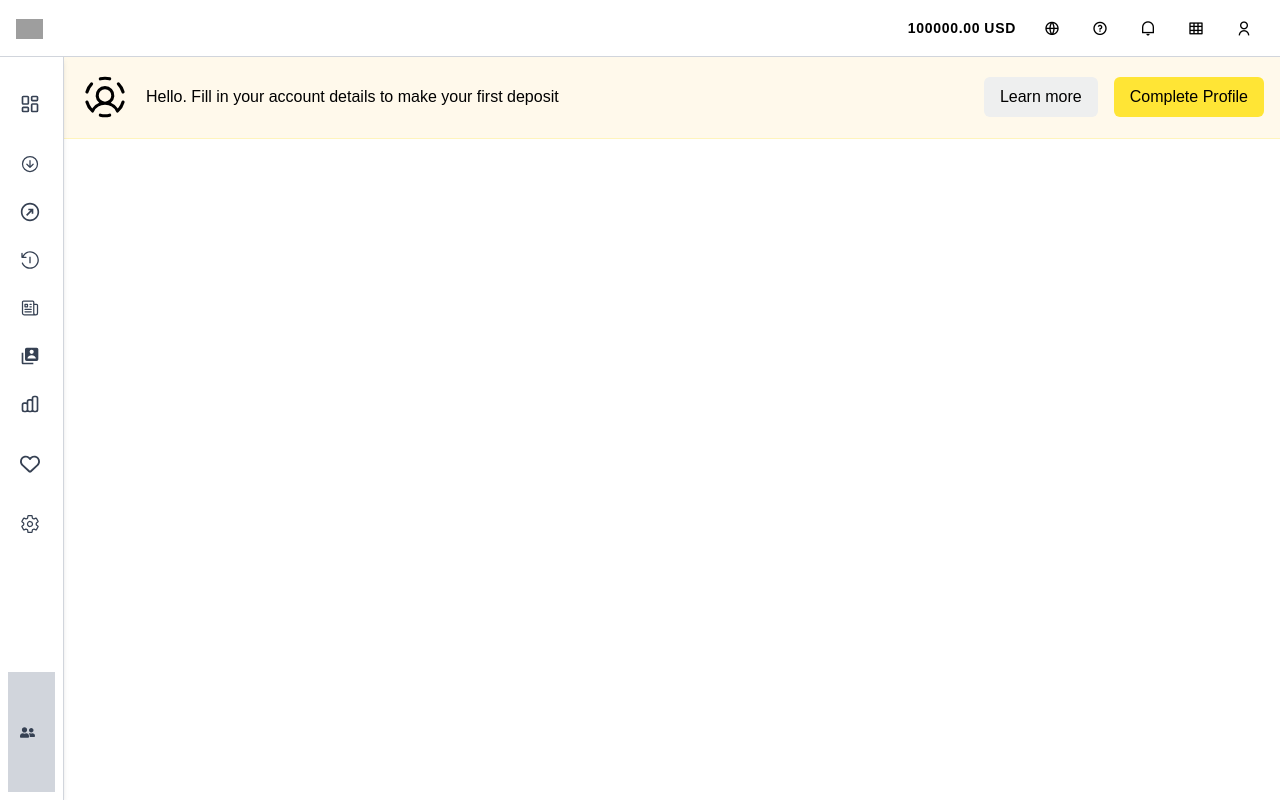
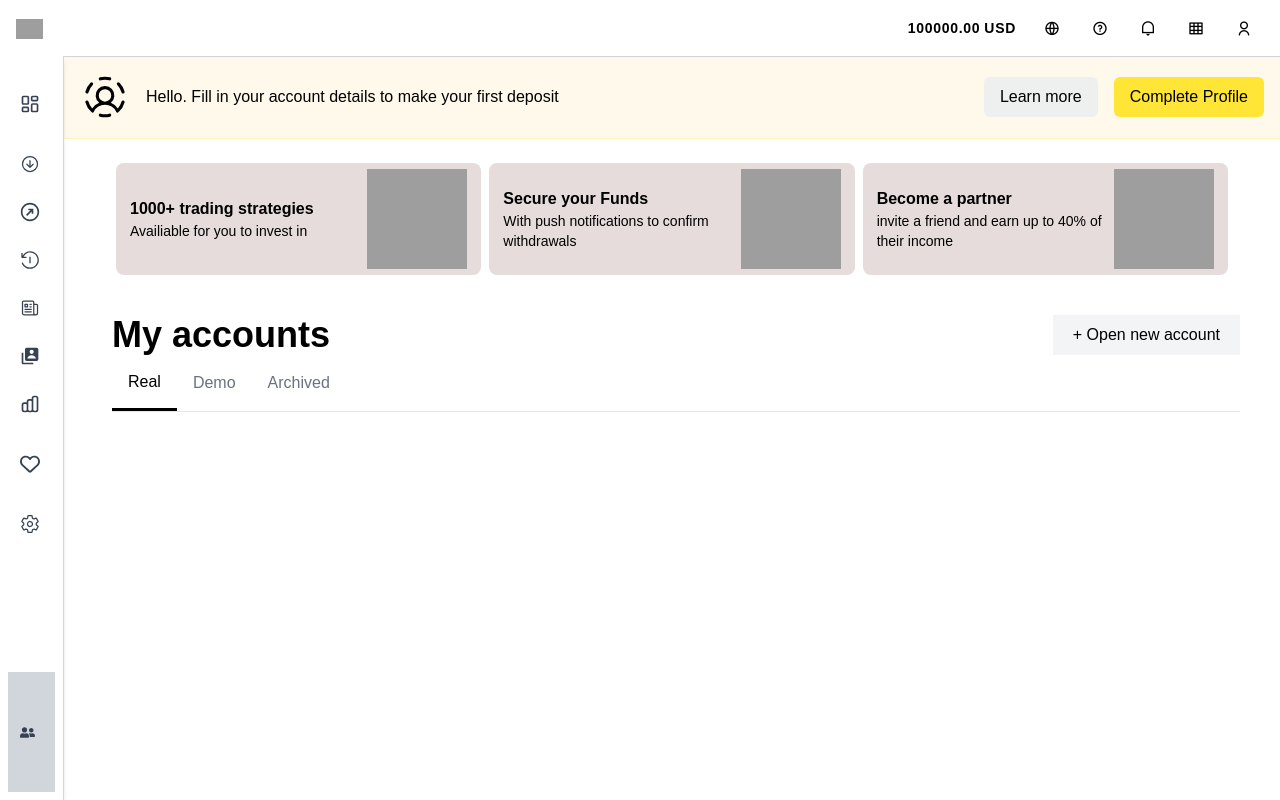
Before and after one commit to jenacodes/exness, a React (Vite) app: page /dashboard in a window 1280 px wide. Built offline with nearby package versions, Linux system fonts and the light colour scheme; grey boxes are pictures that could not be loaded; a web font is replaced by a local one.

Commit message:
feat: enhance Dashboard layout; add AccountTypeDropdown and DashboardBodyHeader components

```diff
--- a/src/components/crypto_page-components/AccountTypeDropdown.jsx
+++ b/src/components/crypto_page-components/AccountTypeDropdown.jsx
@@ -1,14 +1,21 @@
 /* eslint-disable react/prop-types */
 import { useState, useRef, useEffect } from "react";
+import { useLocation } from "react-router-dom";
 
-const AccountTypeDropdown = ({ onSelect }) => {
+const AccountTypeDropdown = ({
+  onSelect,
+  options = ["Standard", "Raw", "Zero", "Spread"],
+  defaultOption = "Standard",
+  className = "",
+}) => {
+  const { pathname } = useLocation();
+  const isDashboardPage = pathname === "/dashboard";
+
   const [isOpen, setIsOpen] = useState(false);
-  const [selectedOption, setSelectedOption] = useState("Standard");
+  const [selectedOption, setSelectedOption] = useState(defaultOption);
   const dropdownRef = useRef(null);
 
-  const options = ["Standard", "Raw", "Zero", "Spread"];
-
-  // Close dropdown when clicking outside
+  // Close the dropdown when clicking outside
   useEffect(() => {
     const handleClickOutside = (event) => {
       if (dropdownRef.current && !dropdownRef.current.contains(event.target)) {
@@ -29,11 +36,12 @@ const AccountTypeDropdown = ({ onSelect }) => {
   };
 
   return (
-    <div className=" lg:hidden relative" ref={dropdownRef}>
+    <div className={`relative ${className}`} ref={dropdownRef}>
       <button
         type="button"
-        className="w-full px-4 py-2.5 text-left bg-white border border-gray-300 rounded-md
-             hover:bg-gray-50 focus:outline-none focus:bg-gray-200 transition-all duration-150 flex justify-between"
+        className={`lg:hidden w-full px-4 py-2.5 text-left bg-white border border-gray-300 rounded-md hover:bg-gray-50 focus:outline-none focus:bg-gray-200 transition-all duration-150 flex justify-between ${
+          isDashboardPage && "lg:w-44 lg:block"
+        }`}
         onClick={() => setIsOpen(!isOpen)}
         aria-haspopup="listbox"
         aria-expanded={isOpen}
@@ -47,31 +55,26 @@ const AccountTypeDropdown = ({ onSelect }) => {
       </button>
 
       {isOpen && (
-        <div className="absolute z-10 w-full  bg-white rounded-md shadow-lg">
+        <div
+          className={`absolute z-10 w-full bg-white rounded-md shadow-lg ${
+            isDashboardPage && "lg:w-44"
+          }`}
+        >
           <ul
             tabIndex="-1"
             role="listbox"
-            className="py-1 overflow-auto text-base rounded-md
-                        ring-opacity-5 focus:outline-none"
+            className="py-1 overflow-auto text-base rounded-md ring-opacity-5 focus:outline-none"
           >
             {options.map((option) => (
               <li
                 key={option}
                 role="option"
-                className="cursor-pointer select-none relative px-4 py-2
-                           hover:bg-blue-50 transition-colors duration-150"
-                onClick={() => {
-                  handleOptionClick(option);
-                  setSelectedOption(option);
-                  setIsOpen(false);
-                }}
+                className="cursor-pointer select-none relative px-4 py-2 hover:bg-blue-50 transition-colors duration-150"
+                onClick={() => handleOptionClick(option)}
               >
                 <span
-                  className={`block truncate
-                  ${
-                    selectedOption === option
-                      ? "bg-gray-200 p-4"
-                      : "text-gray-900 p-4"
+                  className={`block truncate p-4 ${
+                    selectedOption === option ? "bg-gray-200" : "text-gray-900"
                   }`}
                 >
                   {option}
--- a/src/components/index.js
+++ b/src/components/index.js
@@ -40,6 +40,7 @@ import AboutUsImageTextSection from "./AboutUsImageTextSection";
 import Dashboard from "../pages/Dashboard";
 import DashboardHeader from "../dashboard/DashboardHeader";
 import DashboardSidebar from "../dashboard/DashboardSidebar";
+import DashboardBodyHeader from "../dashboard/DashboardBodyHeader";
 import DashboardBody from "../dashboard/DashboardBody";
 import Slider from "../dashboard/Slider";
 export {
@@ -85,6 +86,7 @@ export {
   Dashboard,
   DashboardHeader,
   DashboardSidebar,
+  DashboardBodyHeader,
   DashboardBody,
   Slider,
 };
--- a/src/dashboard/DashboardBody.jsx
+++ b/src/dashboard/DashboardBody.jsx
@@ -1,32 +1,47 @@
-import { PiUserCircleDashed } from "react-icons/pi";
-import { Slider } from "../components";
+import { useState } from "react";
+import { AccountTypeDropdown } from "../components";
 
 const DashboardBody = () => {
+  const [selectedAccountType, setSelectedAccountType] = useState("Real");
+
+  //   // Callback when the dropdown changes.
+  //   const handleSelect = (option) => {
+  //     setSelectedAccountType(option);
+  //   };
+
+  const desktopOptions = ["Real", "Demo", "Archived"];
   return (
-    <div className=" pt-18 lg:pt-14 h-full">
-      <div className="lg:pl-16 flex flex-col gap-6 ">
-        <div className="py-4 border-b border-b-yellow-color bg-dashboard-header-bg">
-          <div className="px-4 w-full max-w-7xl">
-            <div className="flex flex-col lg:flex-row items-stretch lg:items-center">
-              <div className="flex items-center gap-4 flex-[1_1_auto]">
-                <PiUserCircleDashed size={50} />
-                <span className="text-base leading-6 ">
-                  Hello. Fill in your account details to make your first deposit
-                </span>
-              </div>
-              <div className="flex gap-4 mt-6 lg:mt-0">
-                <button className="flex-1 lg:flex-none inline-flex items-center justify-center cursor-pointer bg-light-gray px-4 py-2 rounded-md text-black min-w-20 min-h-10">
-                  Learn more
+    <div className="px-4 mt-4 lg:mt-10 flex flex-col w-full lg:pl-28 lg:pr-10">
+      <div>
+        <div className="flex flex-col lg:flex-row lg:justify-between gap-4 items-start">
+          <h2 className="text-black text-4xl font-bold">My accounts</h2>
+          <div>
+            <button className="inline-flex justify-center items-center cursor-pointer bg-gray-100 min-w-20 min-h-10 py-1.5 px-5">
+              + Open new account
+            </button>
+          </div>
+        </div>
+        <div className="min-h-12">
+          <div className="block">
+            <div className="flex border-b border-b-gray-200">
+              {desktopOptions.map((option) => (
+                <button
+                  key={option}
+                  onClick={() => setSelectedAccountType(option)}
+                  tabIndex={1}
+                  className={`inline-flex min-h-14 px-4 items-center cursor-pointer transition-colors duration-150   ${
+                    selectedAccountType === option
+                      ? "border-b-3 border-black text-black"
+                      : "hover:border-b-black text-gray-500"
+                  }`}
+                >
+                  {option}
                 </button>
-
-                <button className="flex-1 inline-flex items-center justify-center cursor-pointer bg-primary px-4 py-2 rounded-md text-black">
-                  Complete Profile
-                </button>
-              </div>
+              ))}
             </div>
           </div>
         </div>
-        <Slider />
+        <AccountTypeDropdown options={["Newest", "Premium", "Enterprise"]} />
       </div>
     </div>
   );
--- /dev/null
+++ b/src/dashboard/DashboardBodyHeader.jsx
@@ -0,0 +1,35 @@
+import { PiUserCircleDashed } from "react-icons/pi";
+import { Slider } from "../components";
+
+const DashboardBodyHeader = () => {
+  return (
+    <div className=" pt-18 lg:pt-14 h-full">
+      <div className="lg:pl-16 flex flex-col gap-6 ">
+        <div className="py-4 border-b border-b-yellow-color bg-dashboard-header-bg">
+          <div className="px-4 w-full max-w-7xl">
+            <div className="flex flex-col lg:flex-row items-stretch lg:items-center">
+              <div className="flex items-center gap-4 flex-[1_1_auto]">
+                <PiUserCircleDashed size={50} />
+                <span className="text-base leading-6 ">
+                  Hello. Fill in your account details to make your first deposit
+                </span>
+              </div>
+              <div className="flex gap-4 mt-6 lg:mt-0">
+                <button className="flex-1 lg:flex-none inline-flex items-center justify-center cursor-pointer bg-light-gray px-4 py-2 rounded-md text-black min-w-20 min-h-10">
+                  Learn more
+                </button>
+
+                <button className="flex-1 inline-flex items-center justify-center cursor-pointer bg-primary px-4 py-2 rounded-md text-black">
+                  Complete Profile
+                </button>
+              </div>
+            </div>
+          </div>
+        </div>
+        <Slider />
+      </div>
+    </div>
+  );
+};
+
+export default DashboardBodyHeader;
--- a/src/dashboard/DashboardSidebar.jsx
+++ b/src/dashboard/DashboardSidebar.jsx
@@ -61,7 +61,7 @@ export default function DashboardSidebar() {
       onMouseEnter={() => setOpen(true)}
       onMouseLeave={() => setOpen(false)}
       style={{ height: "calc(100vh - 3.5rem)" }} // 3.5rem is the height of the header
-      className={`hidden fixed top-14 shadow-md h-screen p-2 lg:flex flex-col duration-500 bg-white text-gray-700 border-r border-r-gray-300 ${
+      className={`z-50 hidden fixed top-14 shadow-md h-screen p-2 lg:flex flex-col duration-500 bg-white text-gray-700 border-r border-r-gray-300 ${
         open ? "w-60" : "w-16"
       }`}
     >
--- a/src/dashboard/Slider.jsx
+++ b/src/dashboard/Slider.jsx
@@ -93,7 +93,7 @@ export default function Slider() {
         </div>
 
         {/* Indicator Buttons */}
-        <div className="flex justify-center mt-3 space-x-2 lg:hidden">
+        <div className="flex justify-center my-3 space-x-2 lg:hidden">
           {slides.map((_, index) => (
             <button
               key={index}
@@ -106,7 +106,7 @@ export default function Slider() {
         </div>
       </div>
       {/* Desktop Layout: visible only on large screens */}
-      <div className="hidden justify-between lg:px-12">
+      <div className="hidden justify-between lg:px-12 lg:flex">
         {slides.map((slide) => (
           <div
             key={slide.id}
--- a/src/pages/Dashboard.jsx
+++ b/src/pages/Dashboard.jsx
@@ -1,6 +1,7 @@
 import {
   DashboardHeader,
   DashboardSidebar,
+  DashboardBodyHeader,
   DashboardBody,
 } from "../components";
 
@@ -9,6 +10,7 @@ const Dashboard = () => {
     <div>
       <DashboardHeader />
       <DashboardSidebar />
+      <DashboardBodyHeader />
       <DashboardBody />
     </div>
   );
```
